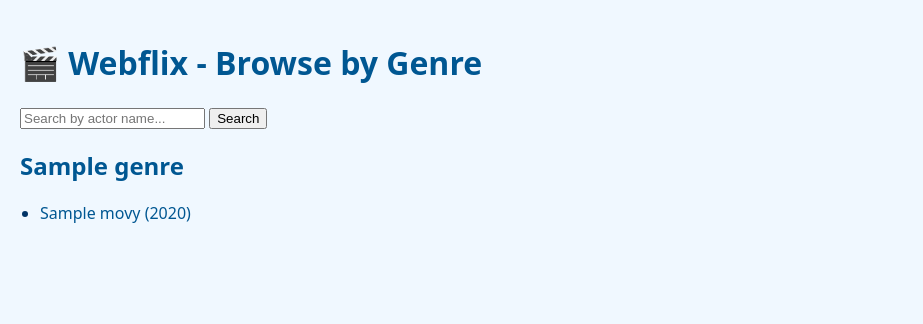
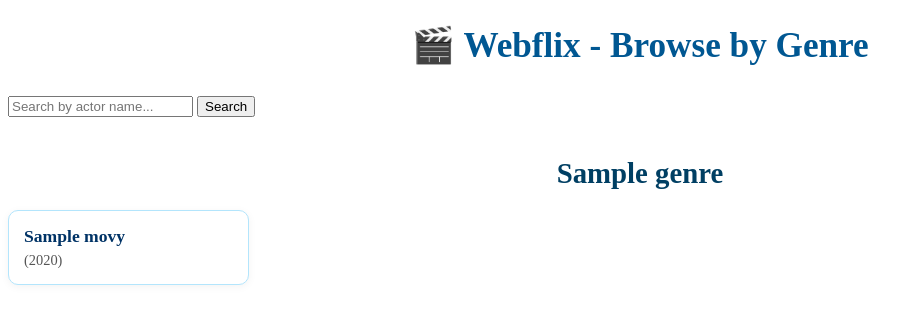
Before and after one commit to emsameen/webflix-mdb, a Flask app: page / in a window 1280 px wide. Shown: the top 324 px of the page, without its empty margins (0-923 px from the left). Run offline with Flask 3, Linux system fonts and the light colour scheme; a database or web service that is not in the repository returns one stand-in record (values such as "Sample title").

Commit message:
improve the css styles and the template layout

```diff
--- a/static/styles.css
+++ b/static/styles.css
@@ -1,41 +1,50 @@
-body {
-    font-family: system-ui, sans-serif;
-    background-color: #f0f8ff;
-    margin: 0;
-    padding: 20px;
+h1 {
+    text-align: center;
+    color: #005792; /* Slightly lighter than h2 for hierarchy */
+    font-size: 2.2em;
+    margin-bottom: 30px;
+}
+
+h2 {
+    text-align: center;
+    color: #003f63; /* Darker blue to match sky-blue theme */
+    margin-top: 40px;
+    margin-bottom: 20px;
+    font-size: 1.8em;
+    font-weight: 600;
+}
+
+.movie-grid {
+    display: grid;
+    grid-template-columns: repeat(auto-fill, minmax(200px, 1fr));
+    gap: 15px;
+    margin-bottom: 30px;
+}
+
+.movie-tile {
+    display: block;
+    background-color: #ffffff;
+    border: 1px solid #b3e5fc;
+    border-radius: 10px;
+    padding: 15px;
+    box-shadow: 0 2px 8px rgba(0,0,0,0.05);
+    transition: transform 0.2s, box-shadow 0.2s;
+    text-decoration: none;
     color: #003366;
 }
 
-h1, h2 {
-    color: #005792;
+.movie-tile:hover {
+    transform: translateY(-5px);
+    box-shadow: 0 6px 12px rgba(0,0,0,0.1);
 }
 
-a {
-    color: #005792;
-    text-decoration: none;
+.movie-title {
+    font-weight: bold;
+    font-size: 1.1em;
+    margin-bottom: 5px;
 }
 
-a:hover {
-    text-decoration: underline;
+.movie-year {
+    font-size: 0.9em;
+    color: #555;
 }
-
-form {
-    margin-bottom: 20px;
-}
-
-ul {
-    padding-left: 20px;
-}
-
-.card {
-    background-color: #ffffff;
-    border: 1px solid #b3e5fc;
-    border-radius: 8px;
-    padding: 20px;
-    margin-top: 20px;
-    box-shadow: 0 2px 8px rgba(0,0,0,0.05);
-}
-
-.icon {
-    margin-right: 6px;
-}
--- a/templates/home.html
+++ b/templates/home.html
@@ -12,11 +12,14 @@
     </form>
     {% for genre, movies in genre_map.items() %}
         <h2>{{ genre }}</h2>
-        <ul>
+        <div class="movie-grid">
         {% for movie in movies %}
-            <li><a href="/movie/{{ movie._id }}">{{ movie.title }} ({{ movie.year }})</a></li>
+            <a href="/movie/{{ movie._id }}" class="movie-tile">
+                <div class="movie-title">{{ movie.title }}</div>
+                <div class="movie-year">({{ movie.year }})</div>
+            </a>
         {% endfor %}
-        </ul>
+        </div>
     {% endfor %}
 </body>
 </html>
```
Also changed, not shown: templates/search_results.html (+6 -3 lines).
